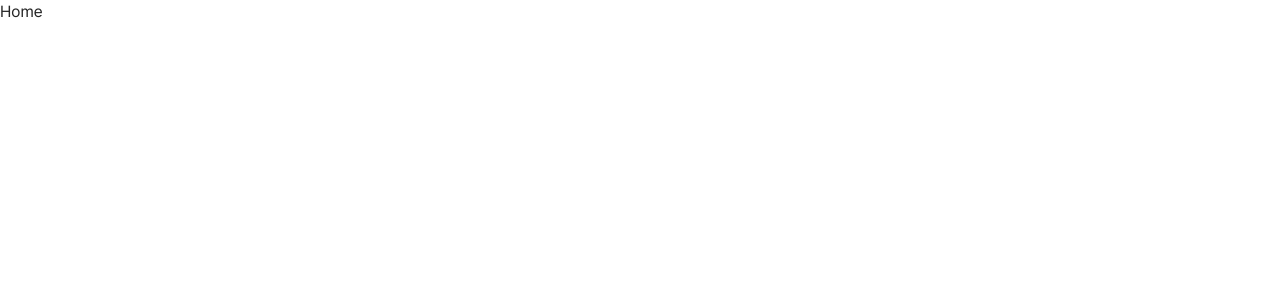
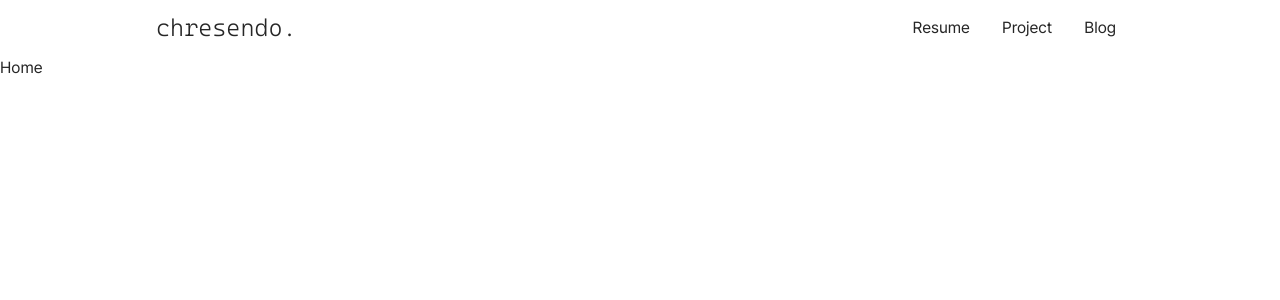
Before and after one commit to pocresc/devlog, a Next.js app: page / in a window 1280 px wide. Shown: the top 300 px of the page. Built offline with nearby package versions, Linux system fonts and the light colour scheme.

Commit message:
Header 구현

```diff
--- a/package.json
+++ b/package.json
@@ -24,6 +24,8 @@
     "@types/react-dom": "^19",
     "eslint": "^9",
     "eslint-config-next": "16.0.3",
+    "prettier": "^3.6.2",
+    "prettier-plugin-tailwindcss": "^0.7.1",
     "tailwindcss": "^4",
     "tw-animate-css": "^1.4.0",
     "typescript": "^5"
--- a/src/app/layout.tsx
+++ b/src/app/layout.tsx
@@ -1,5 +1,6 @@
 import type { Metadata } from 'next';
 import localFont from 'next/font/local';
+import { Header } from '@/components';
 import { cn } from '@/lib';
 import './globals.css';
 
@@ -27,7 +28,10 @@ export default function RootLayout({
 }>) {
   return (
     <html lang="ko" className={cn('antialiased', pretendard.variable, cascadiaMono.variable)}>
-      <body className="bg-background text-foreground">{children}</body>
+      <body className="bg-background text-foreground">
+        <Header />
+        {children}
+      </body>
     </html>
   );
 }
--- /dev/null
+++ b/src/components/index.ts
@@ -0,0 +1,2 @@
+export * from './layout';
+export * from './ui';
--- /dev/null
+++ b/src/components/layout/header/Header.tsx
@@ -0,0 +1,19 @@
+import Link from 'next/link';
+import Nav from './Nav';
+import { Container } from '@/components';
+
+export default function Header() {
+  return (
+    <header className="sticky top-0 left-0 z-10 flex h-12 w-full items-center md:h-14">
+      <Container className="px-4 md:px-6">
+        <div className="flex items-center justify-between">
+          <Link href="/" className="p-1 font-mono text-xl font-light md:text-2xl">
+            chresendo.
+          </Link>
+
+          <Nav />
+        </div>
+      </Container>
+    </header>
+  );
+}
--- /dev/null
+++ b/src/components/layout/header/Nav.tsx
@@ -0,0 +1,23 @@
+import Link from 'next/link';
+
+const NAV_ITEMS = [
+  { title: 'Resume', href: '/resume' },
+  { title: 'Project', href: '/project' },
+  { title: 'Blog', href: '/blog' },
+] as const;
+
+export default function Nav() {
+  return (
+    <nav className="hidden md:block">
+      <ul className="flex items-center gap-2">
+        {NAV_ITEMS.map(({ title, href }) => (
+          <li key={href} className="flex items-center justify-center transition-opacity hover:opacity-50">
+            <Link href={href} className="px-3 py-2">
+              {title}
+            </Link>
+          </li>
+        ))}
+      </ul>
+    </nav>
+  );
+}
--- /dev/null
+++ b/src/components/layout/index.ts
@@ -0,0 +1 @@
+export { default as Header } from './header/Header';
--- /dev/null
+++ b/src/components/ui/Container.tsx
@@ -0,0 +1,25 @@
+import type { ComponentProps } from 'react';
+import type { ClassValue } from 'clsx';
+import type { Size, ChildrenProps } from '@/types';
+import { cva, type VariantProps } from 'class-variance-authority';
+import { cn } from '@/lib';
+
+export type ContainerProps = Omit<ComponentProps<'div'>, 'children'> & ChildrenProps & VariantProps<typeof containerVariants>;
+export type ContainerConfig = { size: Record<Size, ClassValue> };
+
+export default function Container({ size, className, ...props }: ContainerProps) {
+  return <div className={cn(containerVariants({ size, className }))} {...props} />;
+}
+
+const containerVariants = cva<ContainerConfig>('mx-auto w-full', {
+  variants: {
+    size: {
+      default: 'max-w-5xl',
+      small: 'max-w-3xl',
+      large: 'max-w-7xl',
+    },
+  },
+  defaultVariants: {
+    size: 'default',
+  },
+});
--- /dev/null
+++ b/src/components/ui/index.ts
@@ -0,0 +1,2 @@
+export type * from './Container';
+export { default as Container } from './Container';
--- /dev/null
+++ b/src/types/index.ts
@@ -0,0 +1 @@
+export * from './global';
```
Also changed, not shown: src/types/global.ts (added, +9 -0 lines), 2 other files (tests, documents, lock files or other folders).
